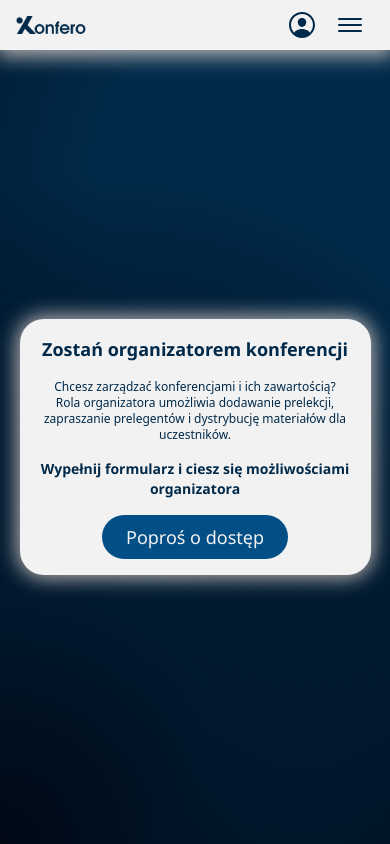
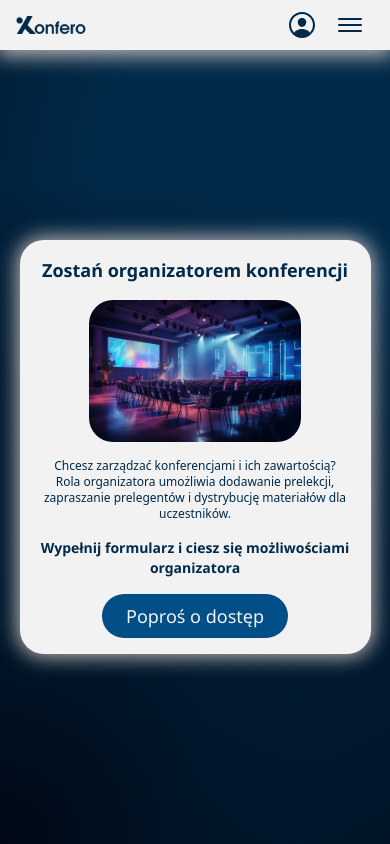
Before and after one commit to theImmortalCoders/konfero_frontend, a Next.js app: page /becomeorganiser in a window 390 px wide. Shown: the top 844 px of the page. Built offline with nearby package versions, Linux system fonts and the light colour scheme; no server answers.

Commit message:
refactor: #34 Small design change

```diff
--- a/src/app/(role_user)/becomeorganiser/page.tsx
+++ b/src/app/(role_user)/becomeorganiser/page.tsx
@@ -8,13 +8,13 @@ import Form from "./form";
 
 function Header ({ children }: { children: React.ReactNode }) {
     return (
-        <h1 className="text-lg xs:text-xl md:text-2xl font-bold mb-4 text-center">{ children }</h1>
+        <h1 className="text-lg xs:text-2xl font-bold mb-4 text-center">{ children }</h1>
     )
   }
 
 function Description ({ children }: { children: React.ReactNode }) {
     return (
-        <p className="text-xs md:text-lg xl:text-base text-center">{ children }</p>
+        <p className="text-xs xs:text-sm sm:text-lg xl:text-base text-center">{ children }</p>
     )
   }
 
@@ -22,10 +22,11 @@ export default function BecomeOrganiser () {
     const [isOpen, setIsOpen] = useState<boolean>(false);
     return (
         <Page>
-            <Box className="flex flex-col md:flex-row items-center w-[90%] lg:w-[75%] xl:w-[60%] text-darkblue space-x-0 md:space-x-8">
+            <Box className="flex flex-col md:flex-row items-center w-[90%] lg:w-[75%] xl:w-[60%] text-darkblue space-x-0 xl:space-x-8">
                 <Image src={Conference} alt="Conference" className="w-5/6 md:w-2/5 mt-5 lg:mt-0 rounded-3xl hidden xl:block" />
                 <div className="flex flex-col items-center justify-center">
                     <Header>Zostań organizatorem konferencji</Header>
+                    <Image src={Conference} alt="Conference" className="w-4/6 md:w-1/2 mb-4 lg:mt-0 rounded-3xl block xl:hidden" />
                     <Description>Chcesz zarządzać konferencjami i ich zawartością?</Description>
                     <Description>Rola organizatora umożliwia dodawanie prelekcji, zapraszanie prelegentów i dystrybucję materiałów dla uczestników.</Description>
                     <p className="text-sm md:text-lg xl:text-base font-bold my-4 text-center">Wypełnij formularz i ciesz się możliwościami organizatora </p>
```
